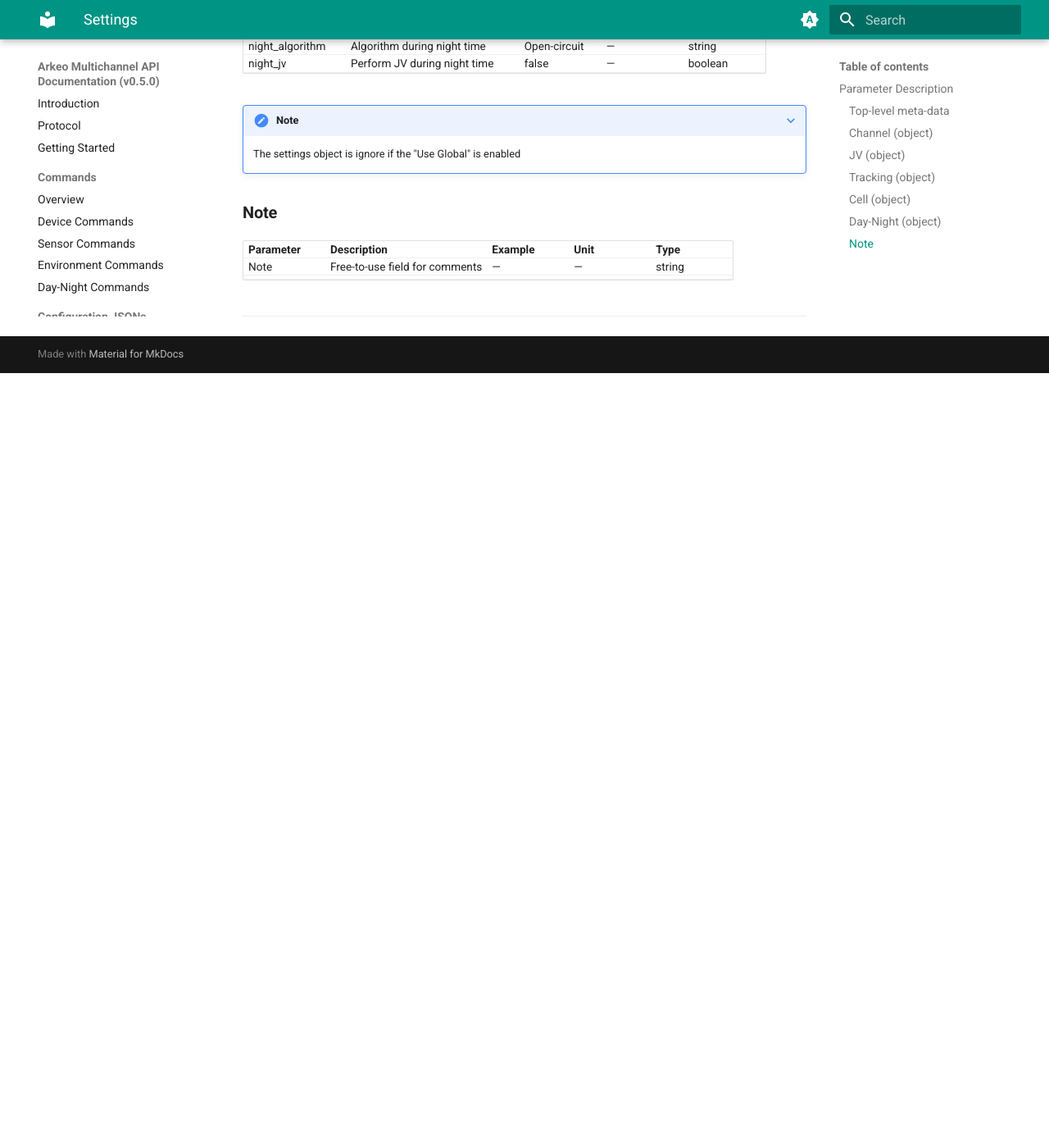
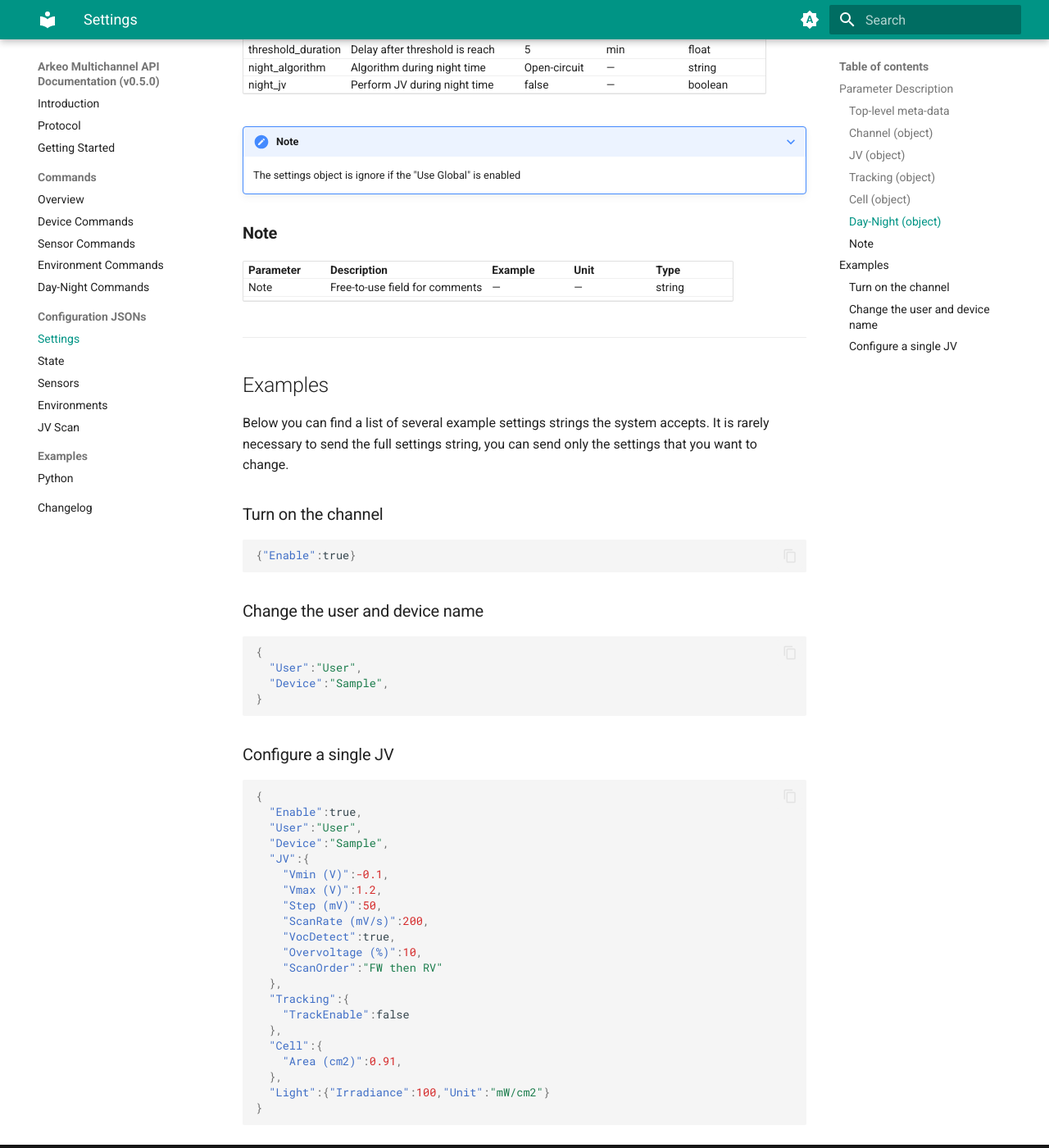
Before and after one commit to cicciresearch/arkeo-multichannel-api-docs, an MkDocs documentation site: the page built from docs/jsons/settings-json.md, in a window 1280 px wide and 1400 px high, scrolled down 2932 px. Shown: the whole window at 82% size. Built offline with MkDocs 1.6.1 and Material for MkDocs 9.7.7, drawn with Linux system fonts in a browser that asks for light colours; before the commit the page ends 3387 px from its top, so only the background shows below that; some of the changed text lies outside the part shown.

Commit message:
examples

````diff
--- a/docs/jsons/settings-json.md
+++ b/docs/jsons/settings-json.md
@@ -1,8 +1,8 @@
 # JSON Settings string
 
-The settings of a channel are represented in a JSON string. When using [SetChannelSettings](../commands/device.md#setchannelsettings), this is value that the software expects. It is **not required** to provide the full JSON. Any fields not included in the JSON are ignored and those settings will not be affected.
+The settings of a channel are represented in a JSON string. When using [SetChannelSettings](../commands/device.md#setchannelsettings), this is value that the software expects. It is **not required** to provide the full JSON. Any fields not included in the JSON are ignored and those settings will not be affected. See [example](#examples), for simple settings string to perform basic measurements.
 
-Below is an example of a channel settings string.
+Below is an example of the full channel settings string.
 
 ```json
 {
@@ -160,3 +160,44 @@ The following sections provides details of each parameter.
 |           |                                |         |      |        |
 
 ---
+
+## Examples
+Below you can find a list of several example settings strings the system accepts. It is rarely necessary to send the full settings string, you can send only the settings that you want to change.
+
+### Turn on the channel
+```json
+{"Enable":true}
+```
+
+### Change the user and device name
+```json
+{
+  "User":"User",
+  "Device":"Sample",
+}
+```
+
+### Configure a single JV
+```json
+{
+  "Enable":true,
+  "User":"User",
+  "Device":"Sample",
+  "JV":{
+    "Vmin (V)":-0.1,
+    "Vmax (V)":1.2,
+    "Step (mV)":50,
+    "ScanRate (mV/s)":200,
+    "VocDetect":true,
+    "Overvoltage (%)":10,
+    "ScanOrder":"FW then RV"
+  },
+  "Tracking":{
+    "TrackEnable":false
+  },
+  "Cell":{
+    "Area (cm2)":0.91,
+  },
+  "Light":{"Irradiance":100,"Unit":"mW/cm2"}
+}
+```
--- a/mkdocs.yml
+++ b/mkdocs.yml
@@ -64,7 +64,7 @@ markdown_extensions:
 nav:
   - Introduction: index.md
   - Protocol: protocol.md
-  - Getting Started: gettings-started.md
+  - Getting Started: getting-started.md
   - Commands:
       - Overview: commands/index.md
       - Device Commands: commands/device.md
````
Also changed, not shown: docs/commands/device.md (+1 -1 lines), docs/getting-started.md (renamed from docs/gettings-started.md, +1 -1 lines).
